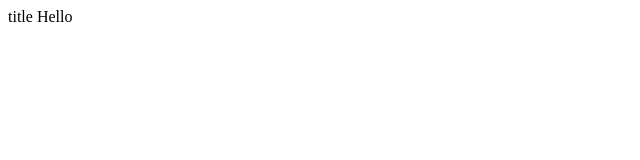
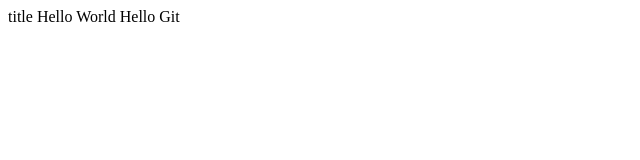
Before and after one commit to hirose0803/minisite, a plain HTML site: page index.html in a window 1280 px wide. Shown: the whole page, without its empty margins (0-640 px from the left). Drawn offline with Linux system fonts and the light colour scheme.

Commit message:
index.htmlを修正

```diff
--- a/index.html
+++ b/index.html
@@ -6,5 +6,8 @@
 	</head>
 	<body>
 		Hello
+		World
+		Hello
+		Git
 	</body>
 </html>
```
